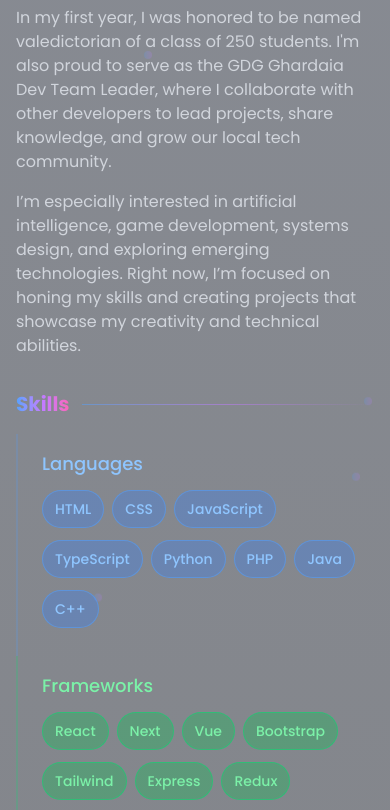
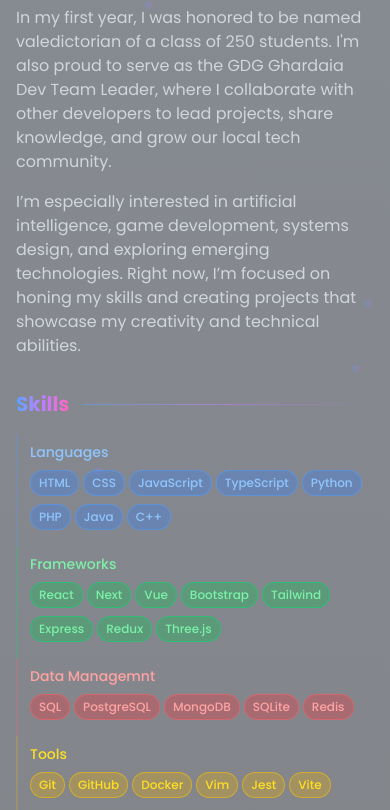
Before and after one commit to The-Sofishticated-Man/minimalist-portfolio, a Next.js app: page / in a window 390 px wide. Shown: the part 1154-1964 px from the top of the page. Built offline with nearby package versions, Linux system fonts and the light colour scheme.

Commit message:
Refactor SkillArticle and SkillBadge components

```diff
--- a/src/components/SkillArticle.tsx
+++ b/src/components/SkillArticle.tsx
@@ -32,10 +32,10 @@ function SkillArticle({
 
   return (
     <div
-      className={`border-l-2 ${borderClass} pl-6 py-4 transition-all duration-300 hover:border-opacity-60 group`}
+      className={`border-l-2 ${borderClass} pl-3 sm:pl-4 md:pl-5 lg:pl-6 py-2 sm:py-3 lg:py-4 transition-all duration-300 hover:border-opacity-60 group`}
     >
       <h4
-        className={`text-lg font-medium mb-3 ${titleColor} capitalize group-hover:text-white transition-colors duration-300`}
+        className={`text-sm sm:text-base lg:text-lg font-medium mb-2 lg:mb-3 ${titleColor} capitalize group-hover:text-white transition-colors duration-300`}
       >
         {title}
       </h4>
--- a/src/components/SkillBadge.tsx
+++ b/src/components/SkillBadge.tsx
@@ -19,7 +19,7 @@ function SkillBadge({
 }) {
   return (
     <span
-      className={`inline-block px-3 py-2 text-sm font-medium mr-2 mb-3 rounded-full border backdrop-blur-sm transition-all duration-300 hover:scale-105 cursor-default ${
+      className={`inline-block px-2 sm:px-3 py-1 sm:py-2 text-xs sm:text-sm font-medium mr-1 sm:mr-2 mb-2 sm:mb-3 rounded-full border backdrop-blur-sm transition-all duration-300 hover:scale-105 cursor-default ${
         color ? colorMap[color] : colorMap.grey
       }`}
     >
```
